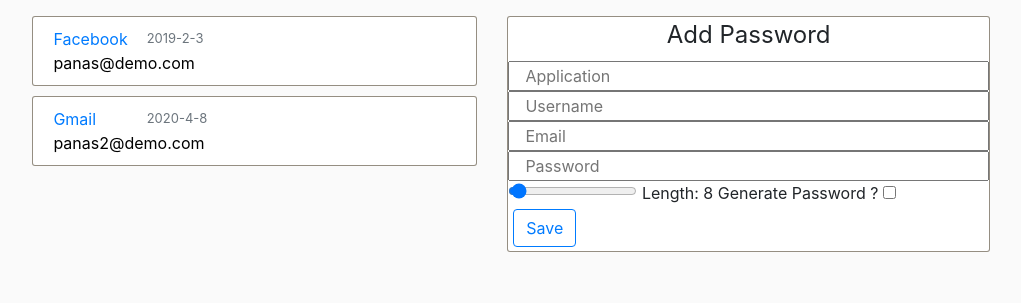
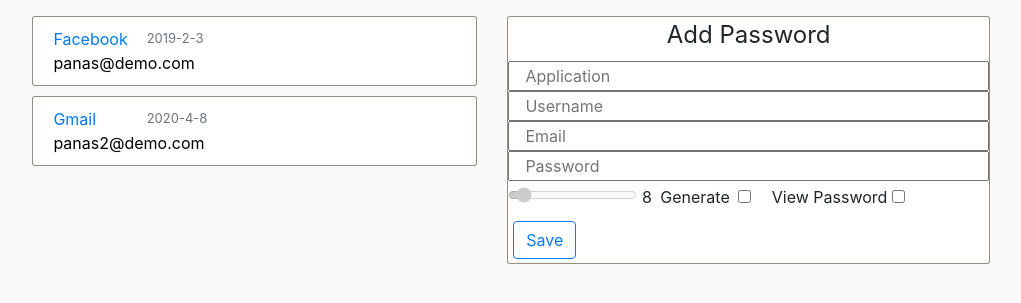
Before and after one commit to Panas18/PasswordManager-Flask, a Flask app: page / in a window 1280 px wide. Shown: the part 56-359 px from the top of the page, without its empty margins (149-1170 px from the left). Run offline with Flask 2, Linux system fonts and the light colour scheme; the visitor is signed in with stand-in values (Sample User, id 1); some libraries are stand-ins or nearby versions.

Commit message:
disable/enable password field

```diff
--- a/pasman/forms.py
+++ b/pasman/forms.py
@@ -4,6 +4,7 @@ from wtforms.validators import (DataRequired, Email,
                                 Length, EqualTo)
 from pasman.models import User
 from wtforms.fields.html5 import IntegerRangeField
+
 
 class RegistrationForm(FlaskForm):
     username = StringField("Username",
@@ -37,6 +38,7 @@ class LoginForm(FlaskForm):
     email = StringField('Email', validators=[DataRequired(), Email()])
 
     password = PasswordField('Password', validators=[DataRequired()])
+    remember = BooleanField("Remember Me")
     submit = SubmitField('Register')
 
 
@@ -44,7 +46,8 @@ class AddPostForm(FlaskForm):
     app = StringField("Application")
     username = StringField('Username')
     email = StringField('Email')
-    password = PasswordField("Password", validators=[Length(min=5)])
+    password = PasswordField("Password")
     password_len = IntegerRangeField("Password_len", default=8)
-    generate = BooleanField('Generate Password')
+    generate = BooleanField('Generate')
+    view = BooleanField('View Password')
     submit = SubmitField('Save')
--- a/pasman/routes.py
+++ b/pasman/routes.py
@@ -3,8 +3,6 @@ from pasman import app, db
 from pasman.models import User, Post
 from pasman.forms import RegistrationForm, LoginForm, AddPostForm
 from flask_login import login_user, login_required, logout_user, current_user
-import string
-import random
 
 posts = [
     {
@@ -71,19 +69,14 @@ def login():
         user = User.query.filter_by(email=form.email.data).first()
         if user:
             if user.password == form.password.data:
-                login_user(user)
+                login_user(user, remember=form.remember.data)
                 flash("login is successful", 'success')
                 next_page = request.args.get('next')
                 return redirect(next_page) if next_page else redirect(url_for('home'))
             else:
                 flash("Your password is incorrect. Please try again!", 'danger')
                 return redirect(url_for('login'))
+        else:
             flash("Your email is not registered our database", 'danger')
             return redirect(url_for('login'))
     return render_template('login.html', title="Login", form=form)
-
-
-def generate_password(length):
-    password_char = string.ascii_letters + string.punctuation + string.digits
-    password = ''.join(random.choice(password_char) for _ in range(length))
-    return password
--- a/pasman/templates/home.html
+++ b/pasman/templates/home.html
@@ -35,8 +35,9 @@
                     {{ form.username (placeholder=form.username.label.text, class='col-xl-12') }}
                     {{ form.email (placeholder=form.email.label.text , class='col-xl-12') }}
                     {{ form.password (placeholder=form.password.label.text , class='col-xl-12') }}
-                    {{ form.password_len(value=8, min=5, max=128) }} Length: <span id='length'></span>
-                    Generate Password ? {{ form.generate }}
+                    {{ form.password_len(value=8, min=5, max=50, disabled=True) }} <span id='length'></span>
+                    {{form.generate.label (class='m-1 ml-1')}} {{ form.generate }}
+                    {{ form.view.label (class='ml-3')}} {{ form.view }}
                     <div class='mt-1 mb-1'>
                         {{ form.submit (class='btn btn-outline-primary') }}
                     </div>
--- a/pasman/templates/layout.html
+++ b/pasman/templates/layout.html
@@ -76,25 +76,41 @@
         let return_length = document.getElementById('length');
         let generate = document.getElementById('generate');
         let submit = document.getElementById('submit');
+        let view_password = document.getElementById('view');
+        return_length.innerHTML = password_length.value;
+        var generate_bool = false;
 
-        return_length.innerHTML = password_length.value;
+        view.onclick = function(){
+            if(password.type === 'text'){
+                password.type = 'password';
+            }else{
+                password.type = 'text';
+            }
+        }
 
         submit.onclick = function(){
             generate.value = false;
             password.value = null;
+            password_length.disabled=true;
+            view.value= false;
         }
 
-
+        generate.onclick = function(){
+            generate_bool = generate.checked;
+            password_length.disabled = !generate_bool;
+        }
 
         password_length.oninput = function () {
-            return_length.innerHTML = this.value;
-            let generated_password = generate_password(password_length.value);
-            password.value = generated_password;
+            if(generate_bool){
+                password_length.disabled=false;
+                return_length.innerHTML = this.value;
+                let generated_password = generate_password(password_length.value);
+                password.value = generated_password;
+            }
         }
 
         function generate_password(length) {
-            char = " !\"#$%&'()*+,-./0123456789:;<=>?@ABCDEFGHIJK \
-            MNOPQRSTUVWXYZ[\\]^_`abcdefghijklmnopqrstuvwxyz{|}~"
+            char = "!\"#$%&'()*+,-./0123456789:;<=>?@ABCDEFGHIJKlMNOPQRSTUVWXYZ][^_`abcdefghijklmnopqrstuvwxyz{|}~"
 
             let generated_password = '';
 
@@ -105,3 +121,4 @@
         }
     </script>
 </body>
+</html>
--- a/pasman/templates/login.html
+++ b/pasman/templates/login.html
@@ -39,6 +39,7 @@
                 {% else %}
                     {{ form.password (class='form-control') }}
                 {% endif %}
+                {{ form.remember }} {{form.remember.label}}
             </div>
             <button type="submit" class="btn btn-primary">Login</button>
         </fieldset>
```
